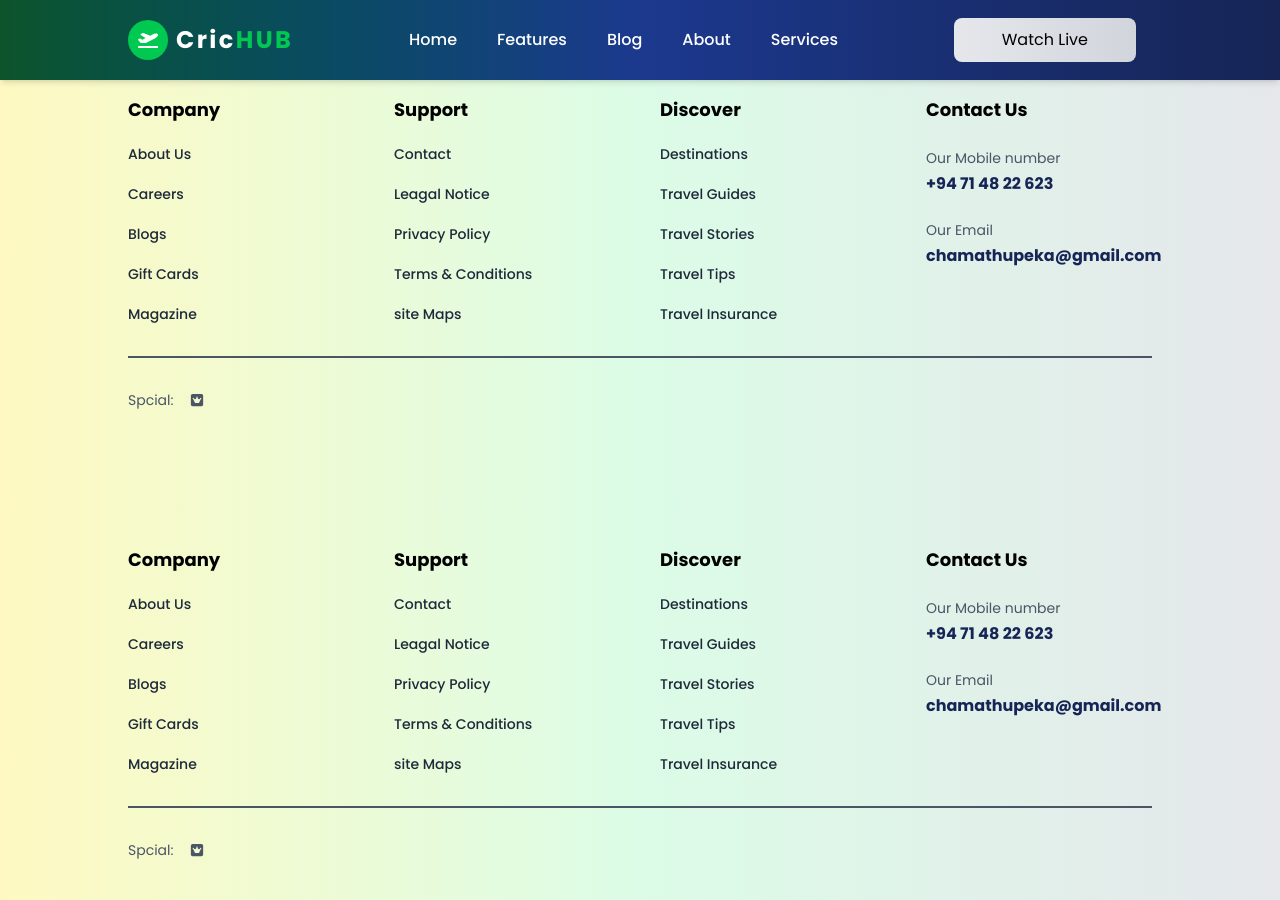
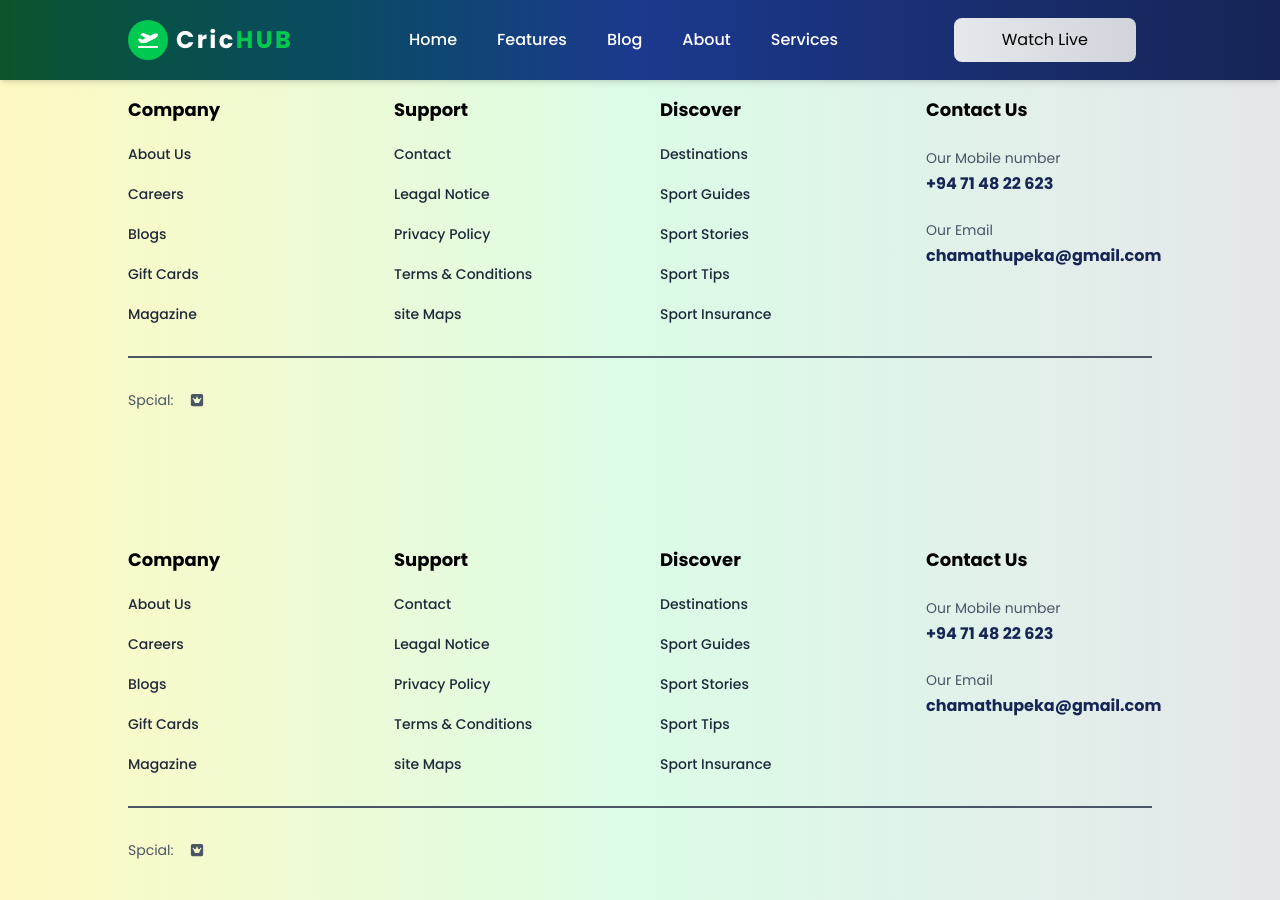
Before and after one commit to chamath09/cricHub, a Next.js app: page /footer in a window 1280 px wide. Built offline with nearby package versions, Linux system fonts and the light colour scheme.

Commit message:
footer changed

```diff
--- a/app/footer/page.tsx
+++ b/app/footer/page.tsx
@@ -53,16 +53,16 @@ const Footer = () => {
             Destinations
           </p>
           <p className="text-gray-800 font-medium cursor-pointer text-sm hover:text-blue-950">
-            Travel Guides
+           Sport Guides
           </p>
           <p className="text-gray-800 font-medium cursor-pointer text-sm hover:text-blue-950">
-            Travel Stories
+           Sport Stories
           </p>
           <p className="text-gray-800 font-medium cursor-pointer text-sm hover:text-blue-950">
-            Travel Tips
+           Sport Tips
           </p>
           <p className="text-gray-800 font-medium cursor-pointer text-sm hover:text-blue-950">
-            Travel Insurance
+           Sport Insurance
           </p>
         </div>
 
```
